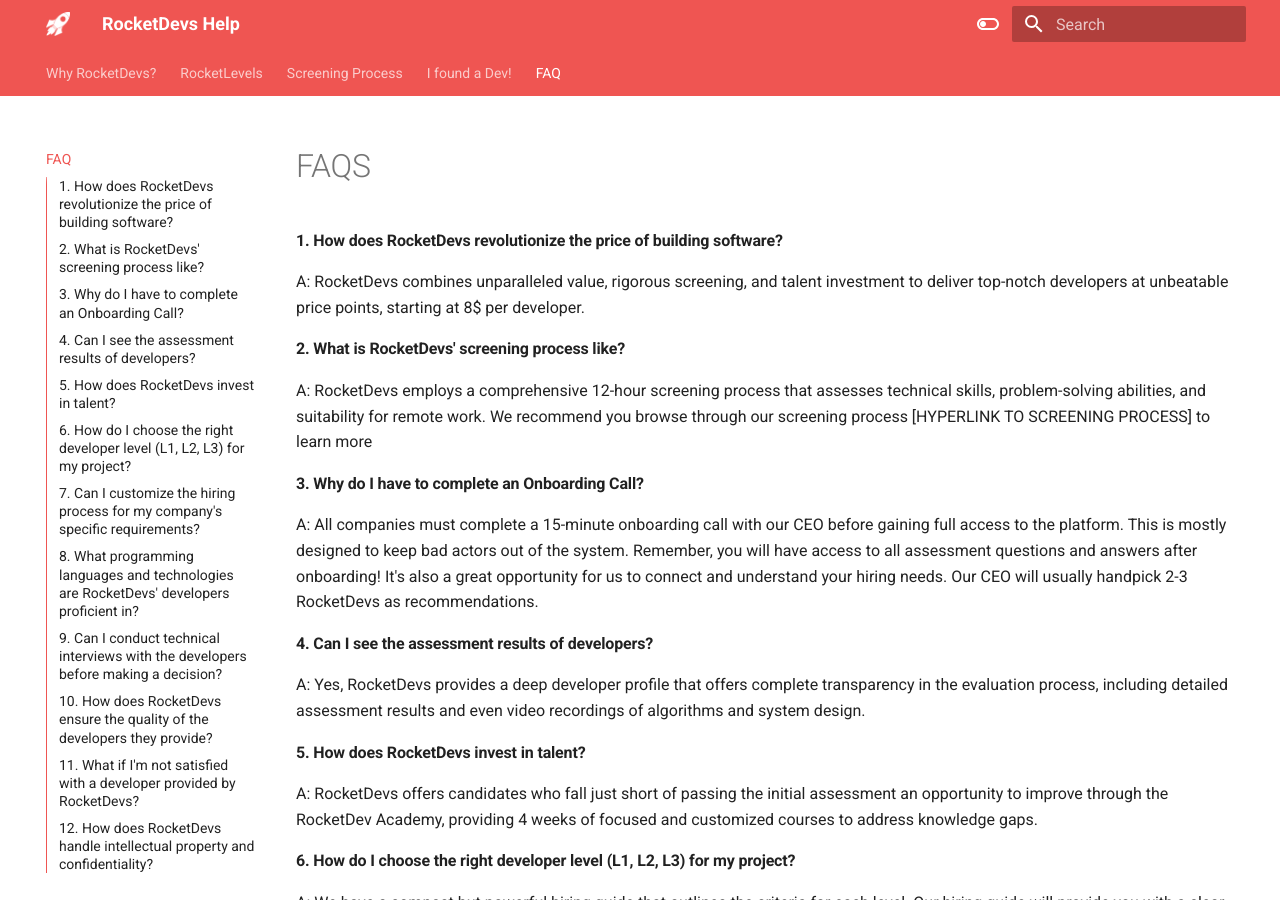
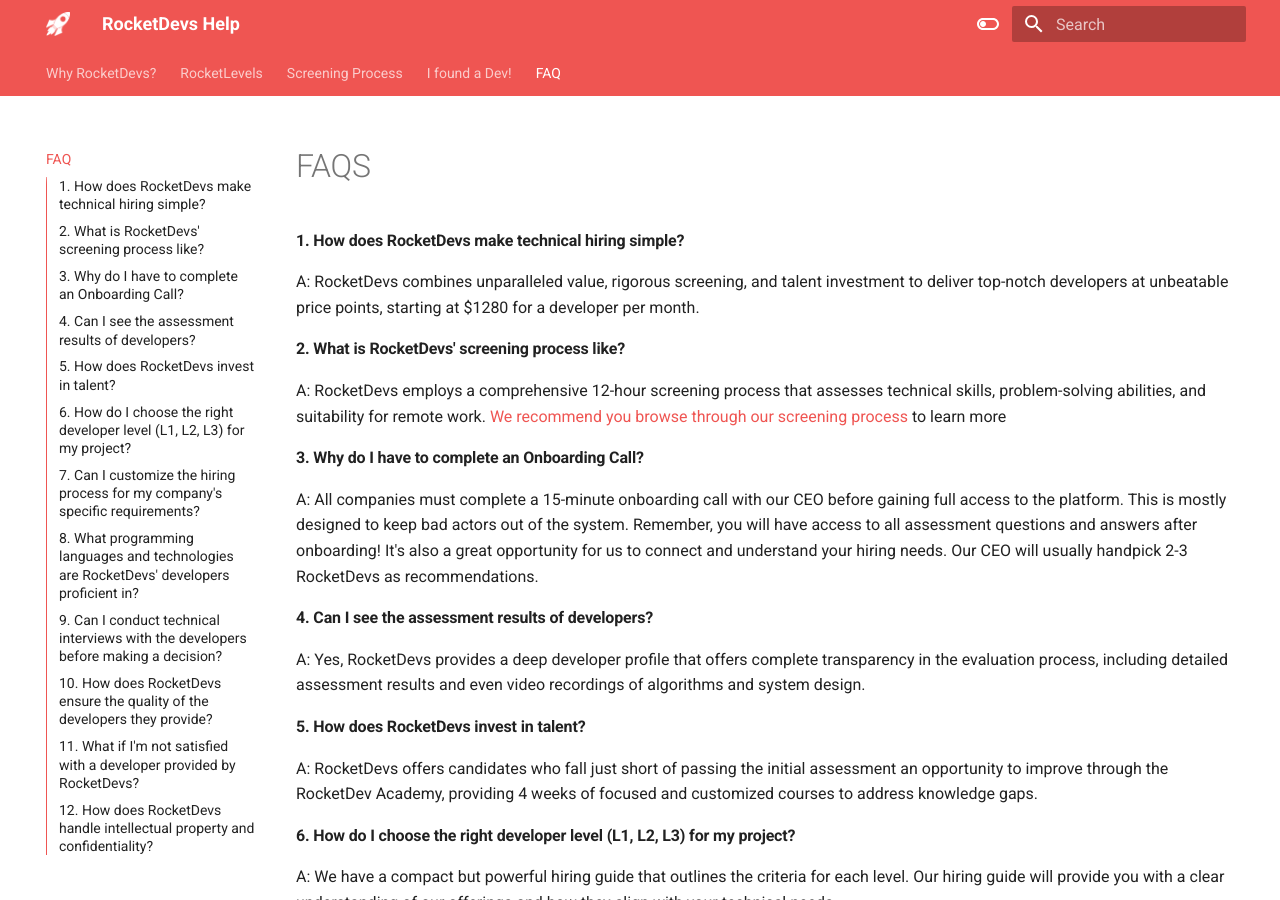
Before and after one commit to TheLastSultan/RocketDevsDocs, an MkDocs documentation site: the page built from docs/FAQS.md, in a window 1280 px wide and 900 px high. Built offline with MkDocs 1.6.1 and Material for MkDocs 9.7.7, drawn with Linux system fonts in a browser that asks for light colours.

Commit message:
Update FAQS.md

```diff
--- a/docs/FAQS.md
+++ b/docs/FAQS.md
@@ -1,8 +1,8 @@
 # FAQS
-#### 1. **How does RocketDevs revolutionize the price of building software?**
- A: RocketDevs combines unparalleled value, rigorous screening, and talent investment to deliver top-notch developers at unbeatable price points, starting at 8$ per developer.
+#### 1. **How does RocketDevs make technical hiring simple?**
+ A: RocketDevs combines unparalleled value, rigorous screening, and talent investment to deliver top-notch developers at unbeatable price points, starting at $1280 for a developer per month.
 #### 2. **What is RocketDevs' screening process like?**
- A: RocketDevs employs a comprehensive 12-hour screening process that assesses technical skills, problem-solving abilities, and suitability for remote work. We recommend you browse through our screening process [HYPERLINK TO SCREENING PROCESS] to learn more
+ A: RocketDevs employs a comprehensive 12-hour screening process that assesses technical skills, problem-solving abilities, and suitability for remote work. [We recommend you browse through our screening process](TechnicalScreeningProcess.md) to learn more
 #### 3. **Why do I have to complete an Onboarding Call?**
  A: All companies must complete a 15-minute onboarding call with our CEO before gaining full access to the platform. This is mostly designed to keep bad actors out of the system. Remember, you will have access to all assessment questions and answers after onboarding! It's also a great opportunity for us to connect and understand your hiring needs. Our CEO will usually handpick 2-3 RocketDevs as recommendations.
 #### 4. **Can I see the assessment results of developers?**
```
